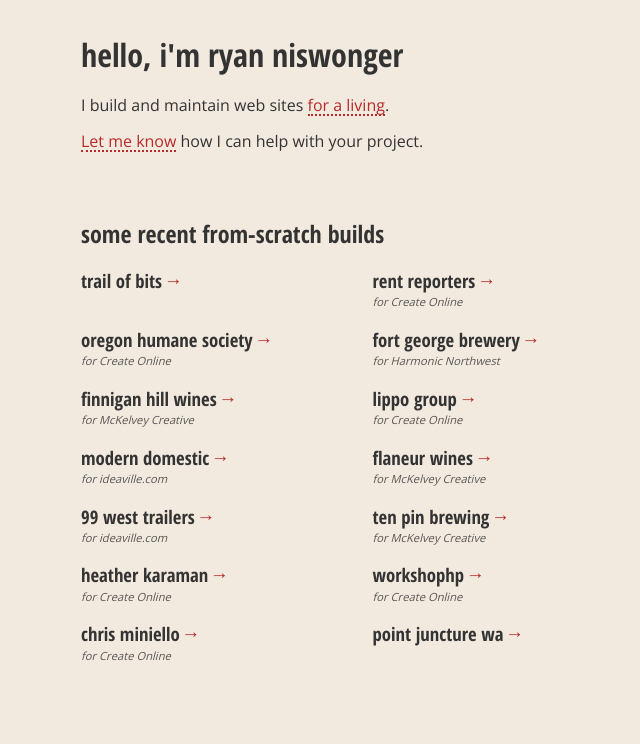
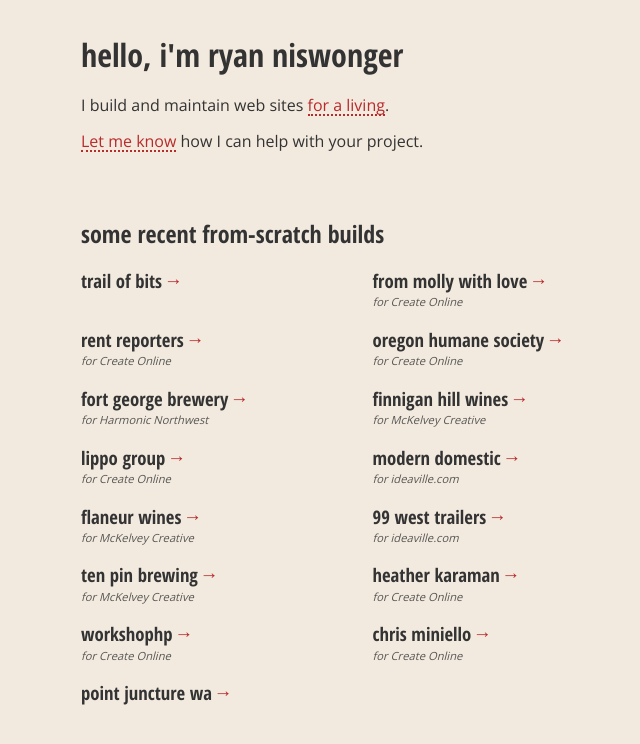
Before and after one commit to rniswonger/rniswonger.github.io, a Jekyll site: the page built from index.html, in a window 1280 px wide. Shown: the top 744 px of the page, without its empty margins (284-924 px from the left). Built offline with Jekyll 4.4.1, drawn with Linux system fonts in a browser that asks for light colours; nearby versions of some CDN libraries.

Commit message:
Add From Molly

```diff
--- a/index.html
+++ b/index.html
@@ -11,6 +11,12 @@
   <ul class="portfolio">
     <li>
       <h3><a href="https://www.trailofbits.com" target="_blank">Trail of Bits</a></h3>
+    </li>
+    <li>
+      <h3><a href="https://frommollywithlove.com/" target="_blank">From Molly with Love</a></h3>
+      <div class="details">
+        <div class="for">for <a target="_blank" href="http://createonline.com/">Create Online</a/div>
+      </div>
     </li>
     <li>
       <h3><a href="https://www.rentreporters.com/" target="_blank">Rent Reporters</a></h3>
```
